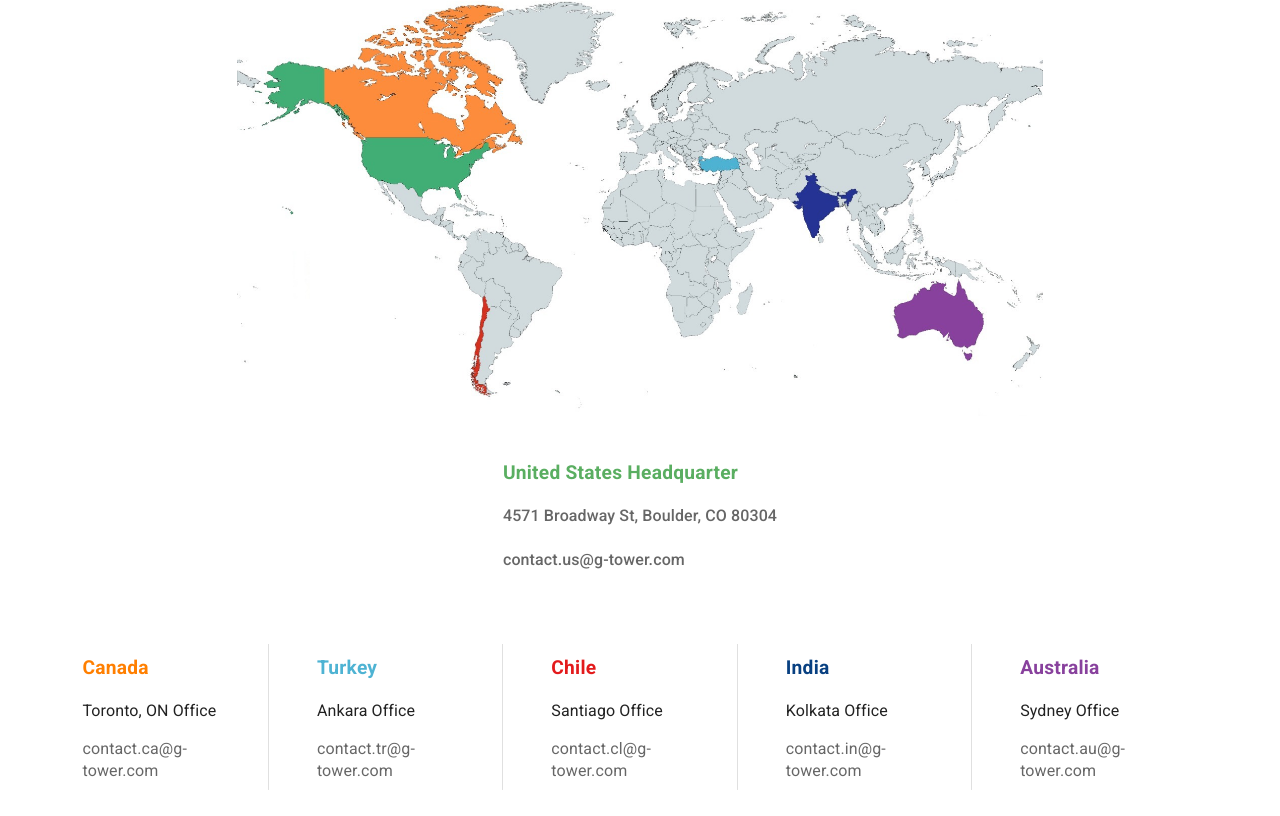
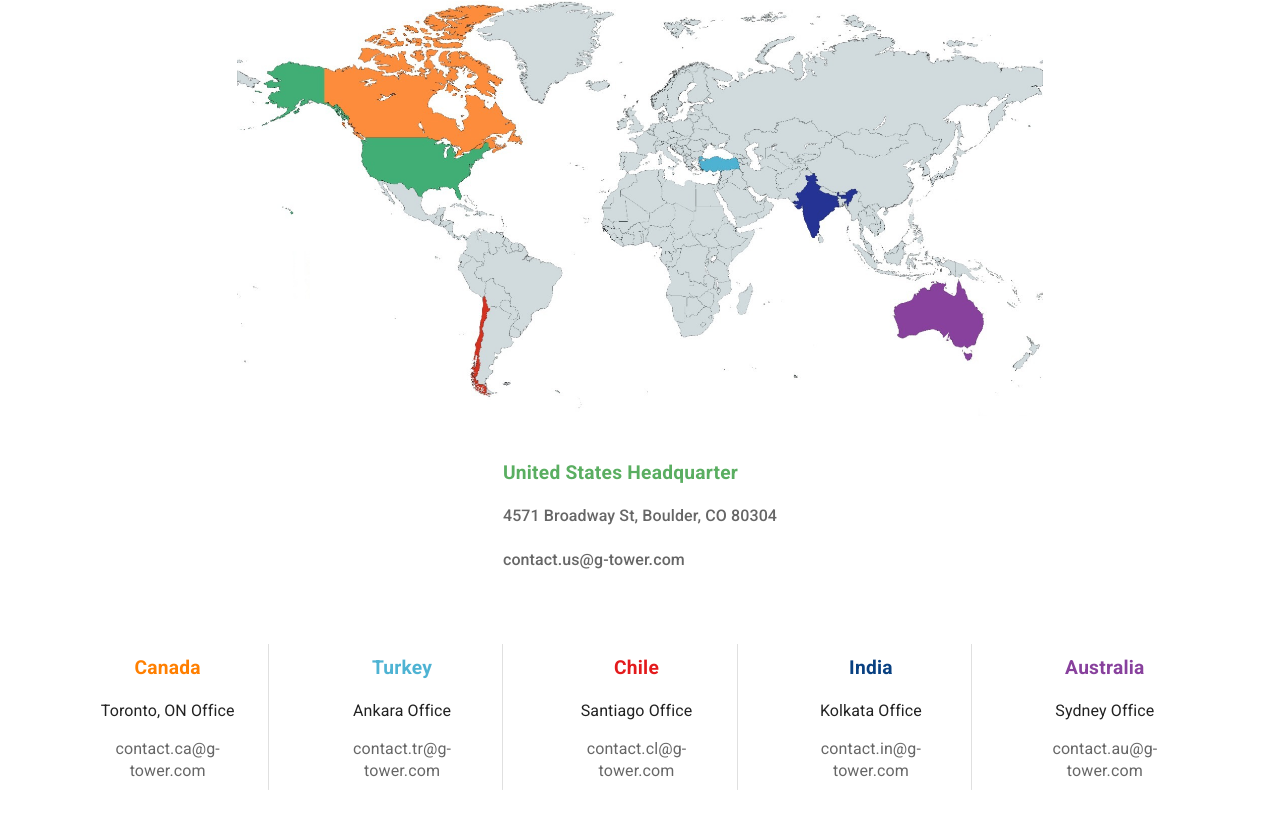
Before and after one commit to sefakrb/g-tower, a Nuxt app: page / in a window 1280 px wide. Shown: the part 5303-6119 px from the top of the page. Built offline with nearby package versions, Linux system fonts and the light colour scheme.

Commit message:
fix country part

```diff
--- a/pages/ContactUs.vue
+++ b/pages/ContactUs.vue
@@ -45,21 +45,29 @@
       >
         <v-card class="cardContext mr-2" flat rounded="lg">
           <div>
-            <v-card-title :style="{ color: item.color }" class="country">{{
-              item.region
-            }}</v-card-title>
+            <v-card-title
+              :style="{ color: item.color }"
+              class="country d-flex justify-center"
+              >{{ item.region }}</v-card-title
+            >
             <v-card-text
               :class="locationSize === '6' ? 'contextMobile' : 'context'"
+              class="d-flex justify-center"
             >
               {{ item.location }}
             </v-card-text>
             <v-card-text
               :class="locationSize === '6' ? 'contextMobile' : 'context'"
-              class="pt-0"
+              class="pt-0 d-flex justify-center"
               @click="mailTo(item)"
             >
               <a
-                style="text-decoration: none; color: rgba(0, 0, 0, 0.6)"
+                class="text-center"
+                style="
+                  text-decoration: none;
+                  color: rgba(0, 0, 0, 0.6);
+                  width: 100%;
+                "
                 :href="'mailto:' + item.email + '?subject=Info%20Request'"
               >
                 {{ item.email }}
```
